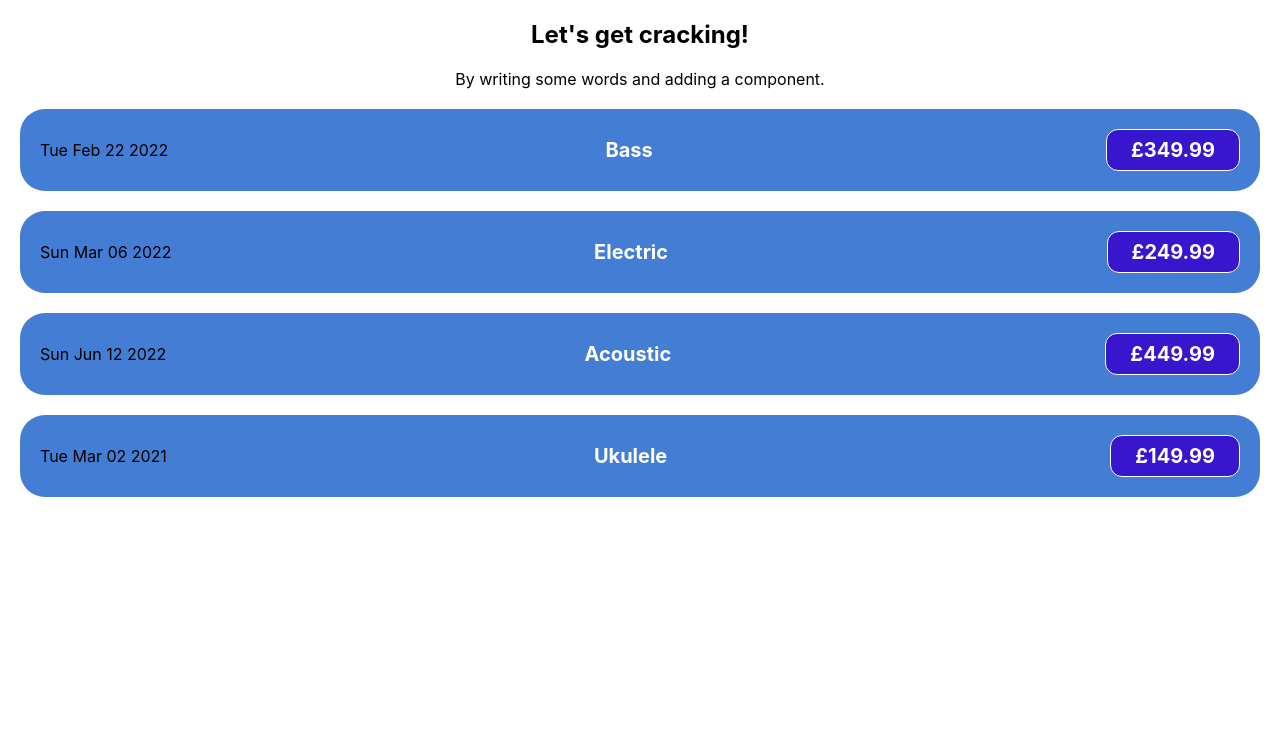
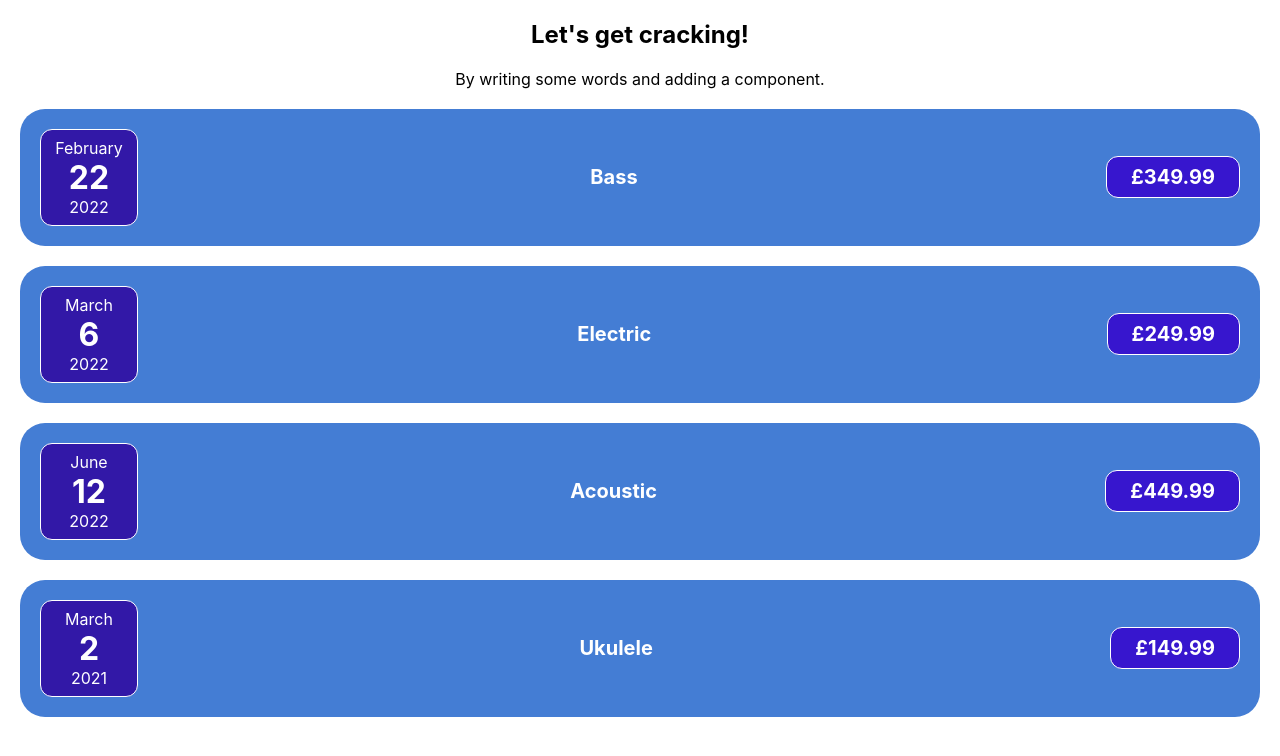
Before and after one commit to nlovell/react-expenses-tracker, a React (Create React App) app: page / in a window 1280 px wide. Shown: the top 756 px of the page. Built offline with nearby package versions, Linux system fonts and the light colour scheme.

Commit message:
Componentised the Date element

```diff
--- a/src/App.tsx
+++ b/src/App.tsx
@@ -15,6 +15,7 @@ function App() {
     <div className="App">
       <h2>Let's get cracking!</h2>
       <p>By writing some words and adding a component.</p>
+
       <ExpenseItem {...expenses[0]} />
       <ExpenseItem {...expenses[1]} />
       <ExpenseItem {...expenses[2]} />
--- /dev/null
+++ b/src/components/ExpenseDate.tsx
@@ -0,0 +1,19 @@
+export declare interface ExpenseDateObj {
+  date: Date;
+}
+
+function ExpenseDate(obj: { date: Date }) {
+  let month = obj.date.toLocaleString("en-US", { month: "long" });
+  let day = obj.date.toLocaleString("en-US", { day: "numeric" });
+  let year = obj.date.toLocaleString("en-US", { year: "numeric" });
+
+  return (
+    <div className="expense-item__date">
+      <div className="expense-item__date__month">{month}</div>
+      <div className="expense-item__date__day">{day}</div>
+      <div className="expense-item__date__year">{year}</div>
+    </div>
+  );
+}
+
+export default ExpenseDate;
--- a/src/components/ExpenseItem.tsx
+++ b/src/components/ExpenseItem.tsx
@@ -1,16 +1,17 @@
 import "../css/ExpenseItem.css";
+import ExpenseDate from "./ExpenseDate";
 
 export declare interface ItemData {
   date: Date;
   title: string;
   cost: number;
 }
-//export type ItemDataProp = ItemData[];
 
 function ExpenseItem(data: ItemData) {
+  const { date: foo } = data;
   return (
     <div className="expense-item">
-      <div>{data.date.toDateString()}</div>
+      <ExpenseDate date={foo} />
       <div className="expense-item__description">
         <h2>{data.title}</h2>
         <div className="expense-item__price">£{data.cost}</div>
--- a/src/css/ExpenseItem.css
+++ b/src/css/ExpenseItem.css
@@ -16,6 +16,20 @@
   flex-flow: column-reverse;
   justify-content: flex-start;
   flex: 1;
+}
+
+.expense-item__date {
+  width: 5em;
+  color: white;
+  background-color: #3218a7;
+  border: 1px solid white;
+  padding: 0.5rem;
+  border-radius: 12px;
+}
+
+.expense-item__date__day {
+  font-size: 2em;
+  font-weight: bold;
 }
 
 .expense-item h2 {
```
